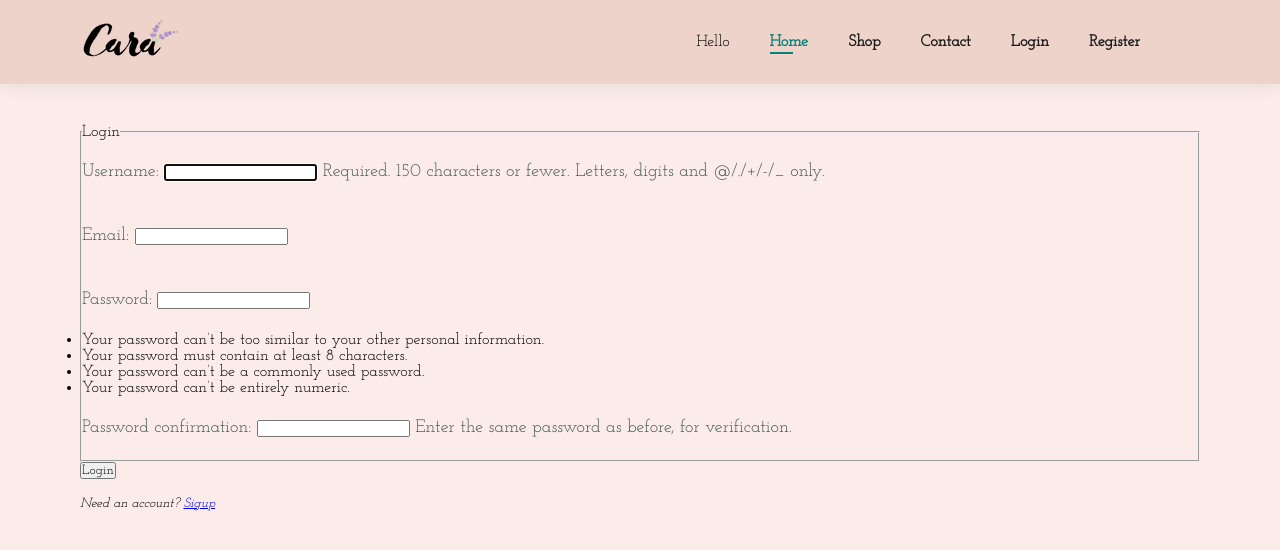
After one commit to deepankarck2/Mini-Ebay-Project, a Django app: template users/templates/users/login.html in a window 1280 px wide. The commit adds this page. Shown: the top 550 px of the page. Run offline with Django 4.2, Linux system fonts and the light colour scheme; the template is opened without the code that fills it: values that come from a table or form of the project are taken from there, others are empty; some libraries are stand-ins or nearby versions.

Commit message:
implemented login/logout

```diff
--- a/MiniEbay/settings.py
+++ b/MiniEbay/settings.py
@@ -127,3 +127,6 @@ STATIC_URL = 'static/'
 DEFAULT_AUTO_FIELD = 'django.db.models.BigAutoField'
 
 CRISPY_TEMPLATE_PACK = 'bootstrap4'
+
+LOGIN_REDIRECT_URL = 'store-home'
+LOGIN_URL = 'login'
--- a/MiniEbay/urls.py
+++ b/MiniEbay/urls.py
@@ -24,6 +24,7 @@ urlpatterns = [
     path('', include('store.urls')),
     path('register/', user_views.register, name='register'),
 
-    path('login/', auth_views.LoginView().as_view(), name='login'),
-    path('logout/', auth_views.LogoutView.as_view(), name='login')
+    path('login/', auth_views.LoginView.as_view(template_name='users/login.html'), name='login'),
+    path('logout/', auth_views.LogoutView.as_view(template_name='users/logout.html'), name='logout'),
+    path('profile/', user_views.profile, name='profile'),
 ]
--- a/store/templates/store/base.html
+++ b/store/templates/store/base.html
@@ -15,14 +15,22 @@
     </head>
     <body>
         <section id="header">
-            <a href="#"><img src="{% static 'store/media/logo.png' %}" class="logo"></a>
+            <a href="{% url 'store-home' %}"><img src="{% static 'store/media/logo.png' %}" class="logo"></a>
             <div>
                 <ul id="navbar">
+                    <li> Hello {{ user.username }} </li>
                     <li><a href="{% url 'store-home' %}" class="active">Home</a></li>
                     <li><a href="#">Shop</a></li>
                     <li><a href="#">Contact</a></li>
-                    <li><a href="#">Login</a></li>
-                    <li><a href= "{% url 'register' %}">Register</a></li>
+
+                    <!-- For Conditional LOGIN View -->
+                    {% if user.is_authenticated %}
+                    <li><a href=" {% url 'profile' %}">Profile</a></li>
+                    <li><a href="{% url 'logout' %}">Logout</a></li>
+                    {% else %}
+                    <li><a href="{% url 'login' %}">Login</a></li>
+                    <li><a href="{% url 'register' %}">Register</a></li>
+                    {% endif %}
                     <li><a href=""><i class="gg-shopping-bag"></i></a></li> <!-- ADDING THE ICON-->
                 </ul>
             </div>
--- /dev/null
+++ b/users/templates/users/login.html
@@ -0,0 +1,22 @@
+{% extends "store/base.html" %}
+{% load static %}
+
+
+{% block content %}
+<div class="section-p1">
+    <form method="POST">
+        {% csrf_token %}
+        <fieldset>
+            <legend> Login</legend>
+            {{ form.as_p }}
+        </fieldset>
+
+        <button type="submit"> Login </button>
+    </form>
+
+    <br>
+    <small>
+        <em>Need an account? <a href="{% url 'register' %}">Sigup </a></em>
+    </small>
+<div>
+{% endblock content %}
--- a/users/templates/users/register.html
+++ b/users/templates/users/register.html
@@ -18,7 +18,7 @@
         </div>
         <br>
         <small>
-            <em>Already have an account? <a href="#">Login </a></em>
+            <em>Already have an account? <a href="{% url 'login' %} ">Login </a></em>
         </small>
     <div>
 {% endblock content %}
```
Also changed, not shown: users/templates/users/logout.html (added, +10 -0 lines), users/templates/users/profile.html (added, +7 -0 lines), users/views.py (+7 -2 lines), db.sqlite3.
